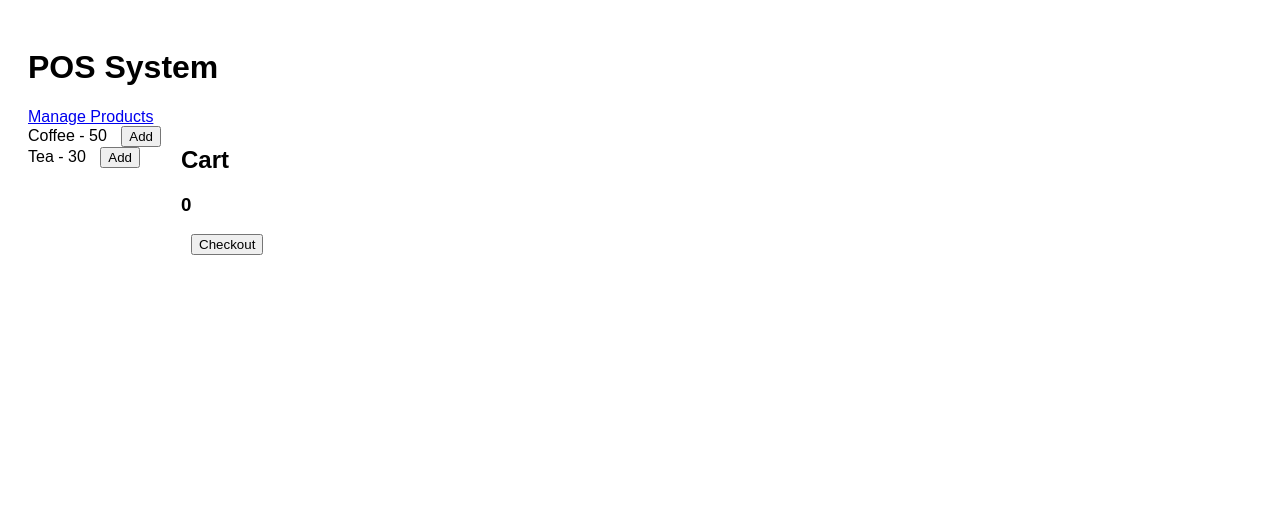
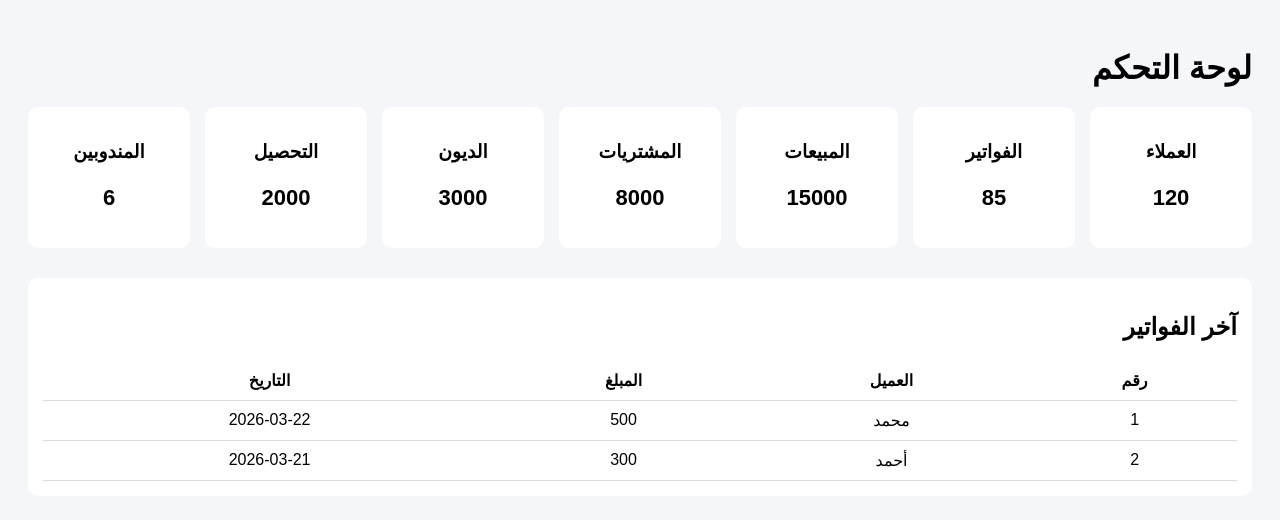
Before and after one commit to mohammedelsonbaty866-jpg/fast, a website: page index.html in a window 1280 px wide. Drawn offline with Linux system fonts and the light colour scheme.

Commit message:
Update index.html for Arabic language support

```diff
--- a/index.html
+++ b/index.html
@@ -1,29 +1,85 @@
 <!DOCTYPE html>
-<html>
+<html lang="ar">
 <head>
-  <title>POS</title>
-  <link rel="stylesheet" href="css/style.css">
+  <meta charset="UTF-8">
+  <title>لوحة التحكم</title>
+  <link rel="stylesheet" href="css/dashboard.css">
 </head>
 <body>
 
-<h1>POS System</h1>
+<h1>لوحة التحكم</h1>
 
-<a href="products.html">Manage Products</a>
+<!-- الكروت -->
+<div class="cards">
 
-<div class="container">
-  <div id="products"></div>
+  <div class="card">
+    <h3>العملاء</h3>
+    <p>120</p>
+  </div>
 
-  <div>
-    <h2>Cart</h2>
-    <ul id="cart"></ul>
-    <h3 id="total">0</h3>
-    <button onclick="checkout()">Checkout</button>
+  <div class="card">
+    <h3>الفواتير</h3>
+    <p>85</p>
   </div>
+
+  <div class="card">
+    <h3>المبيعات</h3>
+    <p>15000</p>
+  </div>
+
+  <div class="card">
+    <h3>المشتريات</h3>
+    <p>8000</p>
+  </div>
+
+  <div class="card">
+    <h3>الديون</h3>
+    <p>3000</p>
+  </div>
+
+  <div class="card">
+    <h3>التحصيل</h3>
+    <p>2000</p>
+  </div>
+
+  <div class="card">
+    <h3>المندوبين</h3>
+    <p>6</p>
+  </div>
+
 </div>
 
-<script src="js/products.js"></script>
-<script src="js/cart.js"></script>
-<script src="js/main.js"></script>
+<!-- آخر الفواتير -->
+<div class="table-section">
+  <h2>آخر الفواتير</h2>
+
+  <table>
+    <thead>
+      <tr>
+        <th>رقم</th>
+        <th>العميل</th>
+        <th>المبلغ</th>
+        <th>التاريخ</th>
+      </tr>
+    </thead>
+
+    <tbody>
+      <tr>
+        <td>1</td>
+        <td>محمد</td>
+        <td>500</td>
+        <td>2026-03-22</td>
+      </tr>
+      <tr>
+        <td>2</td>
+        <td>أحمد</td>
+        <td>300</td>
+        <td>2026-03-21</td>
+      </tr>
+    </tbody>
+
+  </table>
+</div>
 
 </body>
 </html>
```
